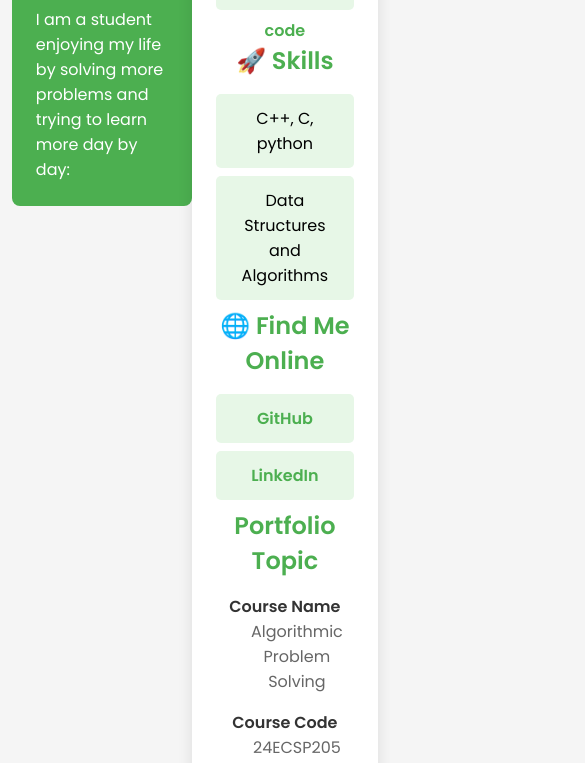
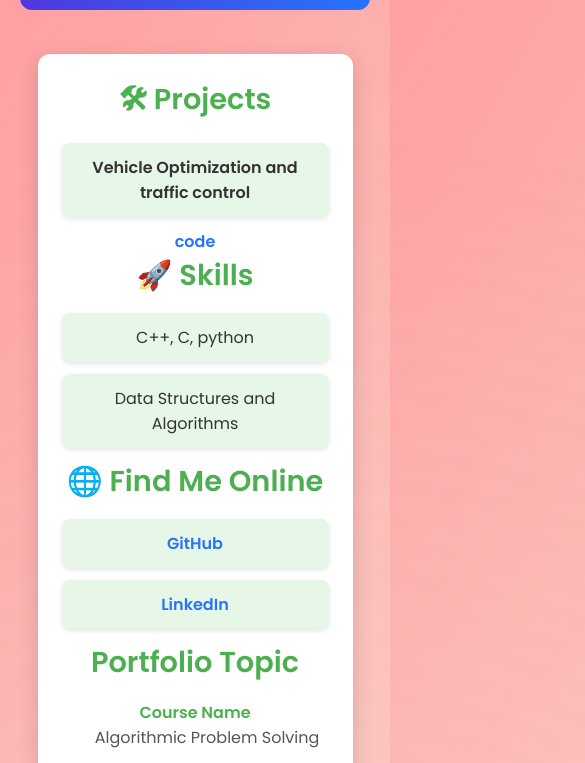
Before and after one commit to Shreyasshreyas10/portfolio.github.io, a plain HTML site: page index.html in a window 390 px wide. Shown: the part 245-1008 px from the top of the page, 585 px wide, since content can reach past the window. Drawn offline with Linux system fonts and the light colour scheme.

Commit message:
Update style.css

```diff
--- a/style.css
+++ b/style.css
@@ -3,54 +3,79 @@
     margin: 0;
     padding: 0;
     box-sizing: border-box;
+    scroll-behavior: smooth; /* Smooth scrolling effect */
 }
 
 /* Global Styles */
 body {
     font-family: 'Poppins', sans-serif;
-    background-color: #f5f5f5;
+    background: linear-gradient(120deg, #ff9a9e, #fad0c4);
+    color: #333;
     margin: 0;
-    padding: 20px; /* Adding padding to the body to prevent sticking at the top */
+    padding: 20px;
     display: flex;
-    justify-content: center;
-    align-items: flex-start; /* Aligns content towards the top */
+    flex-direction: column;
+    align-items: center;
     min-height: 100vh;
+    overflow-x: hidden;
+    position: relative;
+}
+
+/* Background Animation */
+body::before {
+    content: '';
+    position: absolute;
+    top: -50px;
+    left: -50px;
+    width: 200%;
+    height: 200%;
+    background: radial-gradient(circle, rgba(255, 255, 255, 0.15), transparent 70%);
+    animation: bgAnimation 6s infinite linear;
+    z-index: -1;
 }
 
 /* Main Container */
 section {
-    background-color: white;
+    background: #fff;
     padding: 2rem;
     width: 90%;
     max-width: 800px;
-    box-shadow: 0 4px 15px rgba(0, 0, 0, 0.1);
-    border-radius: 8px;
+    box-shadow: 0 6px 20px rgba(0, 0, 0, 0.15);
+    border-radius: 12px;
     text-align: center;
-    margin-top: 30px; /* Adding margin to ensure there's space from the top */
+    margin: 20px 0;
+    position: relative;
+    animation: fadeIn 1s ease-in;
 }
 
 /* Header */
 header {
-    background-color: #4CAF50;
+    background: linear-gradient(135deg, #6a11cb, #2575fc);
     color: white;
     padding: 2rem;
-    border-radius: 8px;
+    border-radius: 12px;
     margin-bottom: 1.5rem;
+    animation: slideInLeft 1s ease-in-out;
 }
 
 header h1 {
-    font-size: 2rem;
+    font-size: 2.5rem;
     margin: 0;
+    font-weight: 600;
 }
 
 header p {
     margin: 1rem 0 0;
+    font-size: 1rem;
+    opacity: 0.9;
 }
 
 /* Section Titles */
 h2 {
-    color: #4CAF50;
+    color: #4caf50;
     margin-bottom: 1rem;
+    font-size: 1.8rem;
+    animation: fadeInDown 1s ease-in-out;
 }
 
 /* List Items */
@@ -61,41 +86,55 @@ ul {
 
 ul li {
     background-color: #e7f7e7;
-    margin-bottom: 0.5rem;
+    margin-bottom: 0.75rem;
     padding: 0.75rem;
-    border-radius: 5px;
+    border-radius: 8px;
+    box-shadow: 0 2px 5px rgba(0, 0, 0, 0.1);
+    transition: transform 0.3s ease, background-color 0.3s ease;
+    animation: fadeInUp 1s ease-in-out;
+}
+
+ul li:hover {
+    background-color: #c8f1c8;
+    transform: scale(1.02);
 }
 
 /* Links */
 a {
-    color: #4CAF50;
+    color: #2575fc;
     text-decoration: none;
     font-weight: bold;
+    transition: color 0.3s ease;
 }
 
 a:hover {
     text-decoration: underline;
+    color: #1e63d3;
 }
 
 /* Definition List */
 dl dt {
     font-weight: bold;
-    color: #333;
+    color: #4caf50;
     margin-top: 1rem;
+    animation: zoomIn 1s ease-in;
 }
 
 dl dd {
     margin-left: 1.5rem;
-    color: #666;
+    color: #555;
 }
 
 /* Blockquote */
 blockquote {
     font-style: italic;
     color: #555;
-    border-left: 4px solid #4CAF50;
+    border-left: 4px solid #4caf50;
     padding-left: 1rem;
     margin-top: 2rem;
+    background: rgba(74, 144, 226, 0.1);
+    border-radius: 4px;
+    animation: slideInRight 1s ease-in-out;
 }
 
 /* Responsive Design */
@@ -107,4 +146,86 @@ blockquote {
     header {
         padding: 1.5rem;
     }
+
+    header h1 {
+        font-size: 2rem;
+    }
 }
+
+/* Keyframes for Background Animation */
+@keyframes bgAnimation {
+    0% {
+        transform: translate(0, 0);
+    }
+    50% {
+        transform: translate(-50px, -50px);
+    }
+    100% {
+        transform: translate(0, 0);
+    }
+}
+
+/* Animations */
+@keyframes fadeIn {
+    0% {
+        opacity: 0;
+    }
+    100% {
+        opacity: 1;
+    }
+}
+
+@keyframes slideInLeft {
+    0% {
+        transform: translateX(-100%);
+        opacity: 0;
+    }
+    100% {
+        transform: translateX(0);
+        opacity: 1;
+    }
+}
+
+@keyframes slideInRight {
+    0% {
+        transform: translateX(100%);
+        opacity: 0;
+    }
+    100% {
+        transform: translateX(0);
+        opacity: 1;
+    }
+}
+
+@keyframes fadeInUp {
+    0% {
+        transform: translateY(20px);
+        opacity: 0;
+    }
+    100% {
+        transform: translateY(0);
+        opacity: 1;
+    }
+}
+
+@keyframes fadeInDown {
+    0% {
+        transform: translateY(-20px);
+        opacity: 0;
+    }
+    100% {
+        transform: translateY(0);
+        opacity: 1;
+    }
+}
+
+@keyframes zoomIn {
+    0% {
+        transform: scale(0.8);
+        opacity: 0;
+    }
+    100% {
+        transform: scale(1);
+        opacity: 1;
+    }
+}
```
